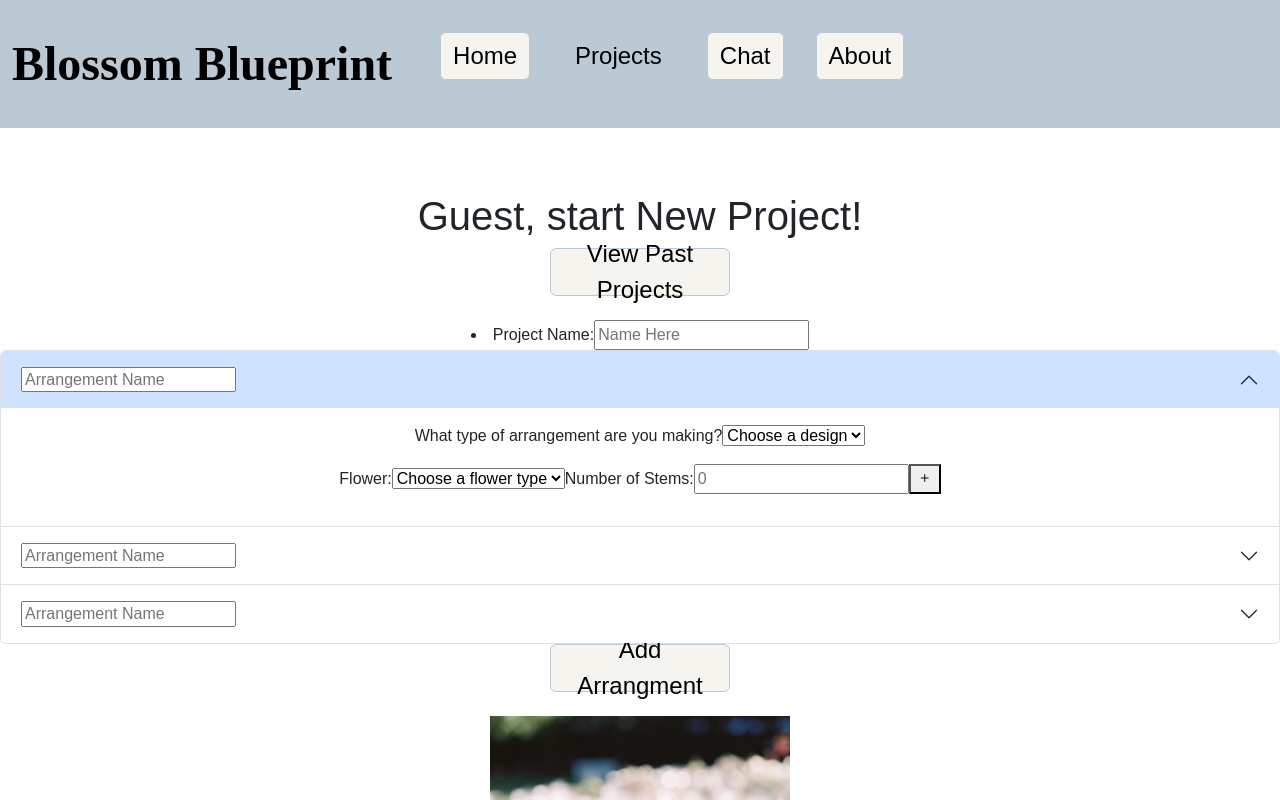
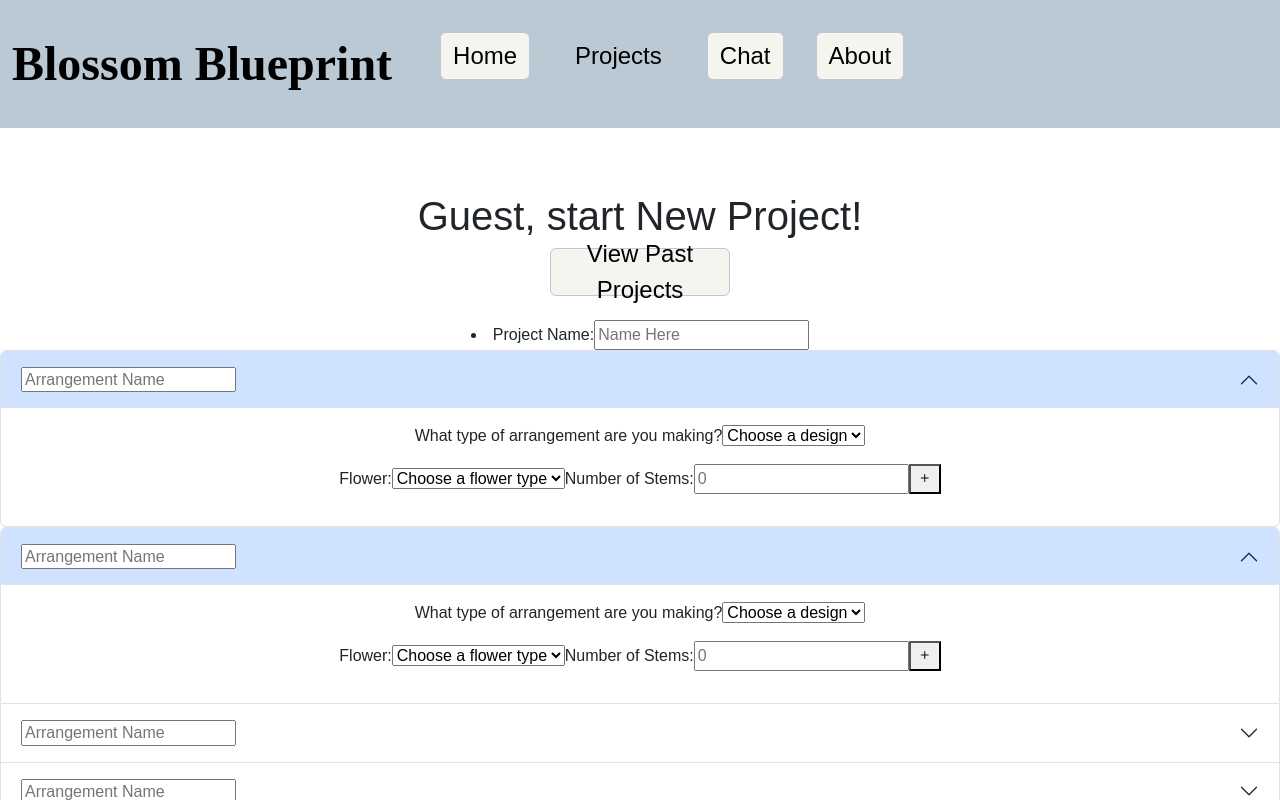
Before and after one commit to libbynic/flowers, a React (Vite) app: page /projects in a window 1280 px wide. Shown: the top 800 px of the page. Built offline with nearby package versions, Linux system fonts and the light colour scheme; a web font is replaced by a local one.

Commit message:
add reactive accordion

```diff
--- a/src/projects/projects.jsx
+++ b/src/projects/projects.jsx
@@ -1,4 +1,5 @@
 import React from 'react';
+import { Accordion } from 'react-bootstrap';
 export function Projects({user}) {
   return (
    <main>
@@ -15,6 +16,39 @@ export function Projects({user}) {
                     </li>
                 </form>
                 <form action="formSubmit.html" method="post">
+                    <Accordion>
+                        <Accordion.Item>
+                        <Accordion.Header><input type="text" id="text" name="varText" placeholder="Arrangement Name"/> </Accordion.Header>
+                        <Accordion.Body>
+                                                        <p>  <label htmlFor="Arrangement">What type of arrangement are you making? </label>
+                                        <select id="Arrangement" name="Arrangement">
+                                            <option value="" disabled selected> Choose a design </option>
+                                            <option value="Bouquet">Bouquet</option>
+                                            <option value="Arch"> Arch </option>
+                                            <option value="Corsage"> Corsage </option>
+                                            <option value="Boutonnieres"> Boutonniere </option>
+                                            <option value="Bud Vases"> Bud Vase </option>
+                                            <option value=" Custom "> Custom </option>
+                                        </select>
+                                    </p>
+                                    <p>
+                                        <label htmlFor="flower type"> Flower:</label>
+            <select id="flower type" name="flower type">
+                <option value="" disabled selected> Choose a flower type </option>
+                <option value="flower"> Sun Flowers </option>
+                <option value="flower"> Roses </option>
+                <option value="flower"> Daliah </option>
+                <option value="flower"> Chrysanthemums </option>
+            </select>
+                <label htmlFor="number">Number of Stems:</label>
+                <input type="number" name="varNumber" id="number" min="1" step="1" placeholder="0"/>
+            <button>
+                <i className="bi bi-plus"></i>
+            </button>
+        </p>
+                        </Accordion.Body>
+                     </Accordion.Item>
+                    </Accordion>
 
                     <div className="accordion" id="accordionPanelsStayOpenExample">
                         <div className="accordion-item">
```
